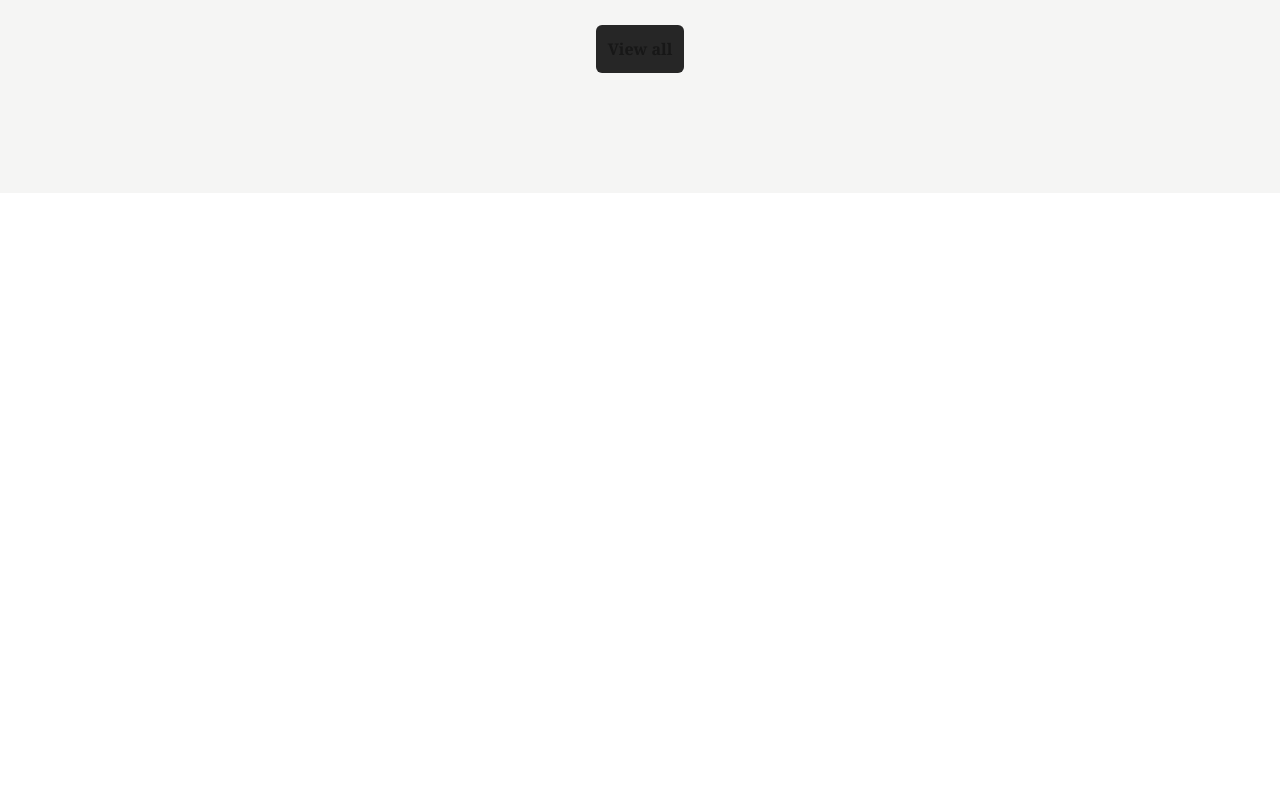
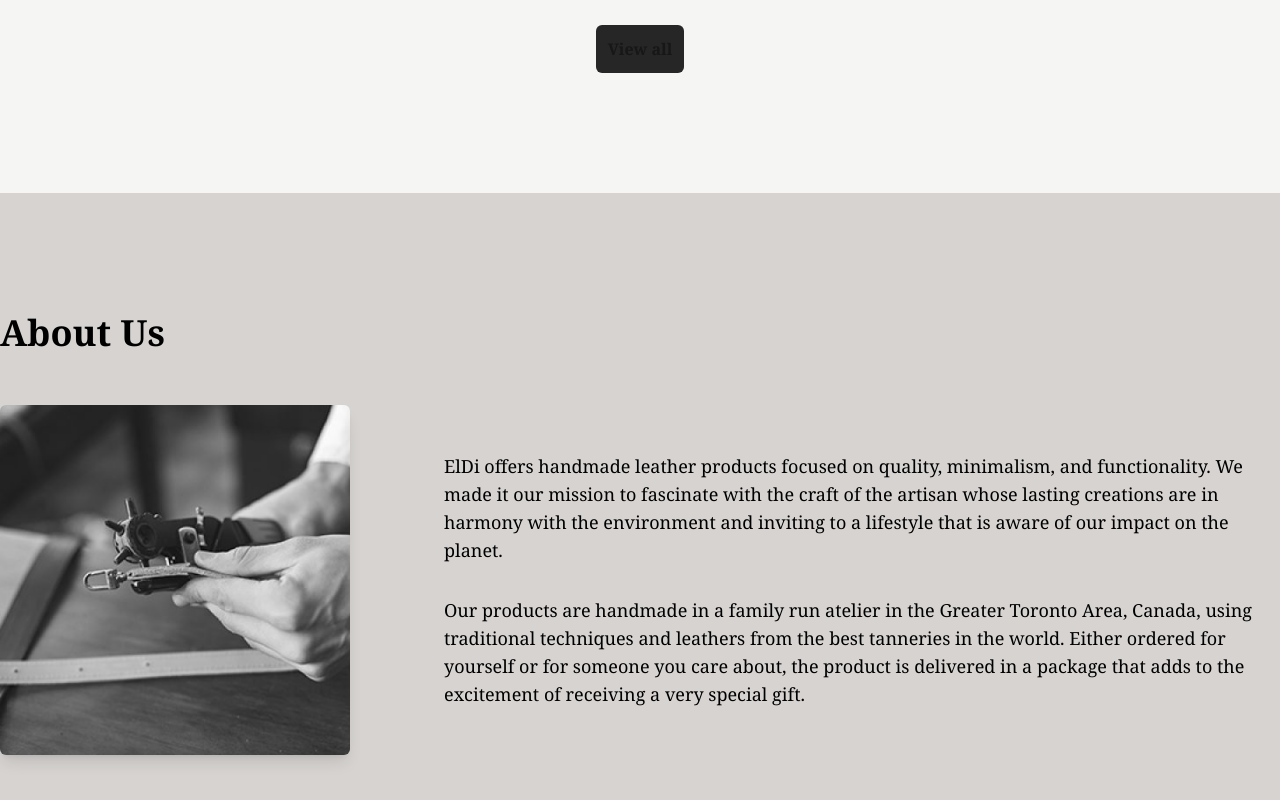
Before and after one commit to cdiaconu04/Eldi-Ecom-Store, a Next.js app: page / in a window 1280 px wide. Shown: the part 1440-2240 px from the top of the page. Before the commit the page ends 1633 px from the top, so only its background shows below. Built offline with nearby package versions, Linux system fonts and the light colour scheme.

Commit message:
Added about section

```diff
--- a/src/app/page.js
+++ b/src/app/page.js
@@ -50,6 +50,7 @@ export default function Home() {
     <div>
       <Navbar moved={isInView}/>
 
+      {/* Intro section */}
       <div className="w-full bg-black">
 
         {/* Background */}
@@ -71,16 +72,9 @@ export default function Home() {
         </div>
       </div>
 
+      {/* Popular products */}
       <div className="w-full bg-stone-100" ref={popularRef}>
         <div className="max-w-screen-xl mx-auto py-30 flex flex-col gap-17 items-center justify-center relative overflow-hidden">
-          {/* <div className="flex flex-col gap-3">
-
-            <h1 className="text-white text-9xl font-bold z-10 font-serif">eldi</h1>
-            <h2 className="text-white text-3xl font-bold z-10 font-serif"> Elegant, Timeless, Leather Goods. </h2>
-
-            <button className="w-fit bg-orange-950 font-serif font-bold p-3 hover:bg-orange-900 rounded-md"> View Products </button>
-
-          </div> */}
 
           <div>
             <h2 className="text-4xl font-bold font-serif text-black"> Popular Products </h2>
@@ -109,6 +103,34 @@ export default function Home() {
         </div>
       </div>
 
+      {/* About */}
+      <div className="w-full bg-stone-300">
+        <div className="max-w-screen-xl mx-auto py-30 flex flex-col gap-13 relative overflow-hidden">
+          <h2 className="text-4xl font-serif font-bold text-black"> About Us </h2>
+
+          <div className="grid grid-cols-3 gap-13">
+            <div className="flex flex-col gap-17">
+              <img src="/crafting.png" width={350} height={350} className="rounded-md shadow-lg"/>
+            </div>
+
+            <div className="col-span-2 flex items-center justify-between">
+
+              <div className="flex flex-col gap-8">
+                <p className="text-black text-lg font-serif col-span-2">
+                  ElDi offers handmade leather products focused on quality, minimalism, and functionality. We made it our mission to  fascinate with the  craft of the artisan whose lasting creations are in harmony with the environment and inviting to a lifestyle that is aware of our impact on the planet.
+                </p>
+                <p className="text-black text-lg font-serif">
+                  Our products are handmade in a family run atelier in the Greater Toronto Area, Canada, using traditional techniques and leathers from the best tanneries in the world.  Either ordered for yourself or for someone you care about, the product is delivered in a package that adds to the excitement of receiving a very special gift.
+                </p>
+              </div>
+
+            </div>
+
+          </div>
+
+        </div>
+      </div>
+
 
 
     </div>
--- a/src/components/navbar.js
+++ b/src/components/navbar.js
@@ -1,6 +1,6 @@
 export default function Navbar({moved}) {
     const topStyle = "fixed top-0 left-0 w-full z-50 bg-opacity-100"
-    const movedStyle = "fixed top-0 left-0 w-full z-50 bg-neutral-950"
+    const movedStyle = "fixed top-0 left-0 w-full z-50 bg-stone-900"
 
     return (
         <nav className={moved ? movedStyle : topStyle}>
```
Also changed, not shown: public/crafting.png (added). Lines whose indentation alone changed are shown as unchanged.
